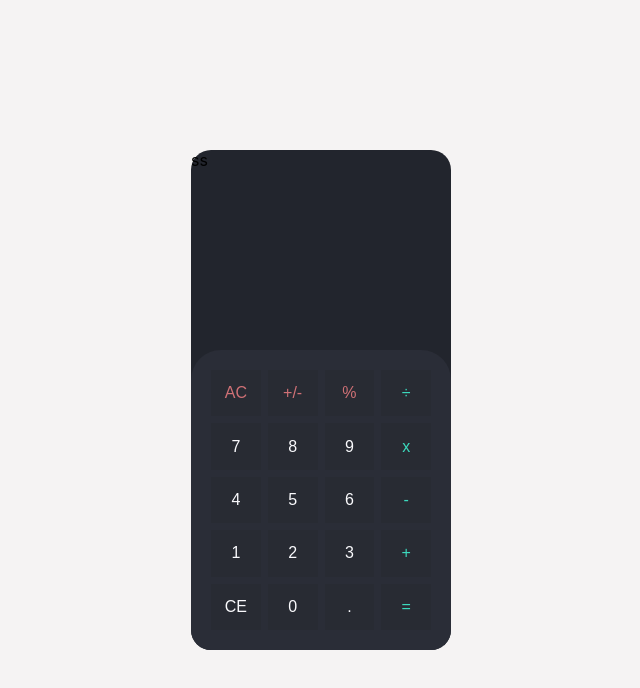
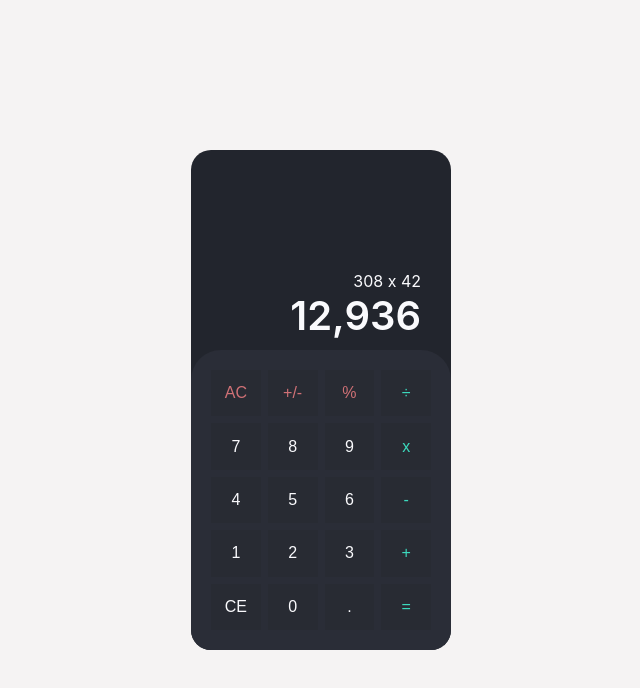
Before and after one commit to thatdeji/React-calculator, a React (Create React App) app: page / in a window 1280 px wide. Shown: the top 688 px of the page, without its empty margins (319-959 px from the left). Built offline with nearby package versions, Linux system fonts and the light colour scheme.

Commit message:
styled display

```diff
--- a/src/App.js
+++ b/src/App.js
@@ -6,7 +6,12 @@ function App() {
   return (
     <div className="App">
       <div className="calculator">
-        <div className="display">ss</div>
+        <div id="display" className="display">
+          <div className="display__container">
+            <div className="history">308 x 42</div>
+            <div className="output">12,936</div>
+          </div>
+        </div>
         <div className="operators">
           {buttons.map(({ id, colorType, value }) => (
             <Button colorType={colorType} id={id} key={id}>
--- a/src/index.css
+++ b/src/index.css
@@ -38,6 +38,20 @@ body {
 }
 .display {
   height: 40%;
+  padding: 40px;
+  color: var(--button-color-primary);
+  text-align: right;
+  position: relative;
+}
+.display__container {
+  position: absolute;
+  bottom: 10px;
+  right: 30px;
+  left: 20px;
+}
+.output {
+  font-size: 40px;
+  font-weight: 600;
 }
 .operators {
   height: 60%;
```
